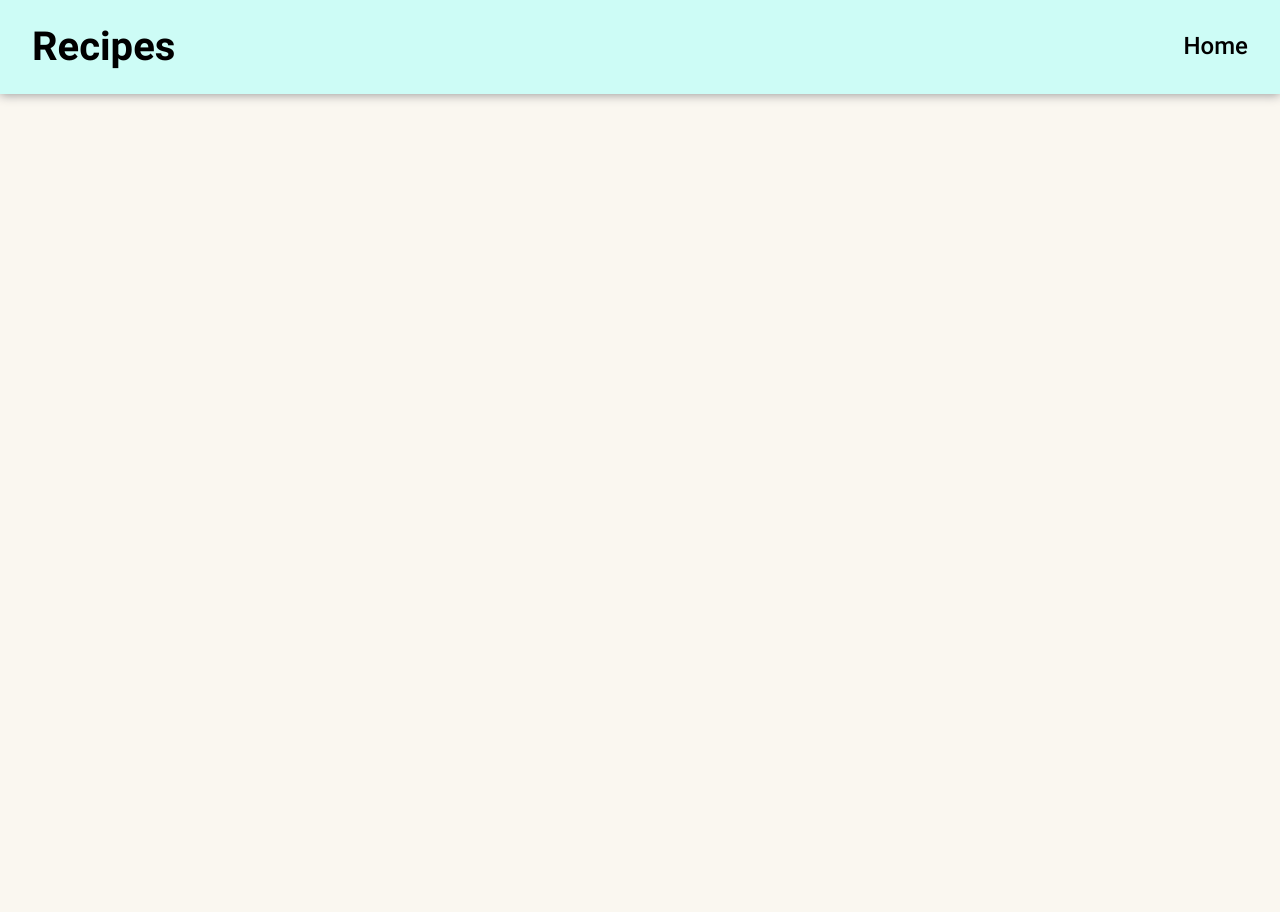
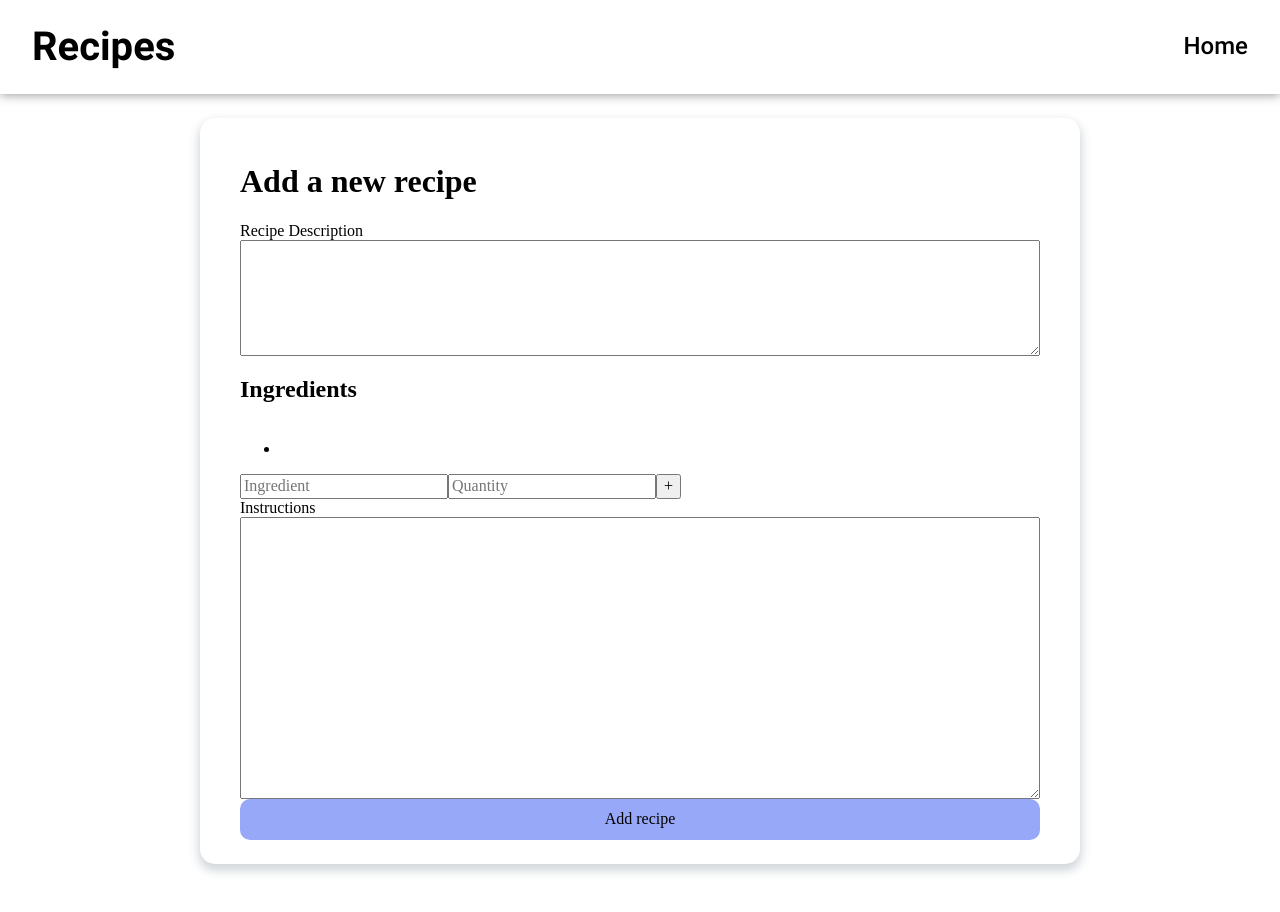
Before and after one commit to Qusz/vue-recipe-app, a Vue app: page /add-recipe in a window 1280 px wide. Before the commit this address had no page. Shown: the top 912 px of the page. Before the commit the page ends 800 px from the top, so only its background shows below. Built offline with nearby package versions, Linux system fonts and the light colour scheme.

Commit message:
adds add recipe layout

```diff
--- a/src/assets/styles/sass/_global.scss
+++ b/src/assets/styles/sass/_global.scss
@@ -1,7 +1,7 @@
 @use './base/' as *;
 
 body {
-  background-color: $clr-primary;
+  background-color: $clr-white;
 }
 
 a {
--- a/src/assets/styles/sass/components/TheHeader.scss
+++ b/src/assets/styles/sass/components/TheHeader.scss
@@ -1,7 +1,7 @@
 @use '../base/' as *;
 
 .header {
-  background-color: $clr-secondary;
+  background-color: $clr-white;
   box-shadow: 0px 1px 10px #999;
 }
 
--- /dev/null
+++ b/src/assets/styles/sass/views/AddRecipe.scss
@@ -0,0 +1,18 @@
+@use '../base/' as *;
+
+.add-recipe {
+
+  margin: $spacer-s auto $spacer-l auto;
+  padding: $spacer-s $spacer-m;
+  background-color: $clr-white;
+  border-radius: 15px;
+  max-width: 800px;
+
+  -webkit-box-shadow: 0px 5px 10px 2px rgba(34, 60, 80, 0.2);
+  -moz-box-shadow: 0px 5px 10px 2px rgba(34, 60, 80, 0.2);
+  box-shadow: 0px 5px 10px 2px rgba(34, 60, 80, 0.2);
+
+  display: flex;
+  flex-direction: column;
+
+}
--- a/src/assets/styles/sass/views/HomeView.scss
+++ b/src/assets/styles/sass/views/HomeView.scss
@@ -14,11 +14,6 @@
     background-color: $clr-black;
   }
 
-  &__add-button {
-    align-self: flex-end;
-    margin-top: $spacer-s;
-  }
-
   &__cards {
     margin-top: $spacer-s;
 
@@ -27,4 +22,9 @@
     grid-template-columns: repeat(auto-fill, minmax(300px, 1fr));
     gap: 20px;
   }
+
+  &__add-button {
+    align-self: flex-end;
+    margin-top: $spacer-s;
+  }
 }
--- a/src/router/index.js
+++ b/src/router/index.js
@@ -1,6 +1,7 @@
 import { createRouter, createWebHistory } from 'vue-router'
 import HomeView from '@/views/HomeView.vue'
 import RecipeView from '@/views/RecipeView.vue'
+import AddRecipe from '@/views/AddRecipe.vue'
 
 const routes = [
   {
@@ -12,6 +13,11 @@ const routes = [
     path: '/recipe/:id',
     name: 'RecipeView',
     component: RecipeView
+  },
+  {
+    path: '/add-recipe',
+    name: 'AddRecipe',
+    component: AddRecipe
   }
 ]
 
--- /dev/null
+++ b/src/views/AddRecipe.vue
@@ -0,0 +1,85 @@
+<template>
+
+  <div class="container">
+    <section class="add-recipe">
+      <h1 class="add-recipe__header">
+        Add a new recipe
+      </h1>
+
+      <label for="recipe-desc" class="add-recipe__title">
+        Recipe Description
+      </label>
+      <textarea
+        class="add-recipe__description"
+        name="recipe-desc"
+        id="recipe-desc"
+        cols="80"
+        rows="6"
+      >
+      </textarea>
+
+      <h2 class="add-recipe__title">
+        Ingredients
+      </h2>
+      <div class="add-recipe__ingredients">
+        <ul class="add-recipe__items">
+          <li class="add-recipe__item"></li>
+        </ul>
+        <form class="add-recipe__ingredient">
+          <input type="text" class="add-recipe__ingredient-name" placeholder="Ingredient">
+          <input type="text" class="add-recipe__ingredient-qty" placeholder="Quantity">
+          <button type="submit" class="">+</button>
+        </form>
+      </div>
+
+      <label for="recipe-inst" class="add-recipe__title">
+        Instructions
+      </label>
+      <textarea
+        class="add-recipe__instructions"
+        name="recipe-inst"
+        id="recipe-inst"
+        cols="80"
+        rows="15"
+      >
+      </textarea>
+
+      <button class="btn btn-accent">
+        Add recipe
+      </button>
+    </section>
+  </div>
+
+</template>
+
+<script>
+
+export default {
+  name: 'AddRecipe',
+  data() {
+    return {
+      description: "",
+      ingredients: [],
+      instructions: ""
+    }
+  },
+  methods: {
+    addIngredient() {
+
+    },
+    removeIngredient() {
+
+    },
+    submitRecipe() {
+
+    }
+  }
+}
+
+</script>
+
+<style lang="scss" scoped>
+
+@import '@/assets/styles/sass/views/AddRecipe.scss';
+
+</style>
--- a/src/views/HomeView.vue
+++ b/src/views/HomeView.vue
@@ -2,11 +2,13 @@
 
   <div class="container home">
     <hr class="home__hr">
-    <BaseButton
-    :content="'Add New Recipe'"
-    class="btn-accent home__add-button"
-    >
+    <router-link class="home__add-button" :to="{ name: 'AddRecipe'}">
+      <BaseButton
+      :content="'Add New Recipe'"
+      class="btn-accent"
+      >
     </BaseButton>
+   </router-link>
     <div class="home__cards">
       <RecipeCard class="home__card"></RecipeCard>
       <RecipeCard class="home__card"></RecipeCard>
@@ -20,6 +22,7 @@
       <RecipeCard class="home__card"></RecipeCard>
     </div>
   </div>
+  <rotuer-view />
 
 </template>
 
```
Also changed, not shown: src/assets/styles/sass/components/NewRecipe.scss (deleted), src/components/NewRecipe.vue (deleted), 2 other files (tests, documents, lock files or other folders).
